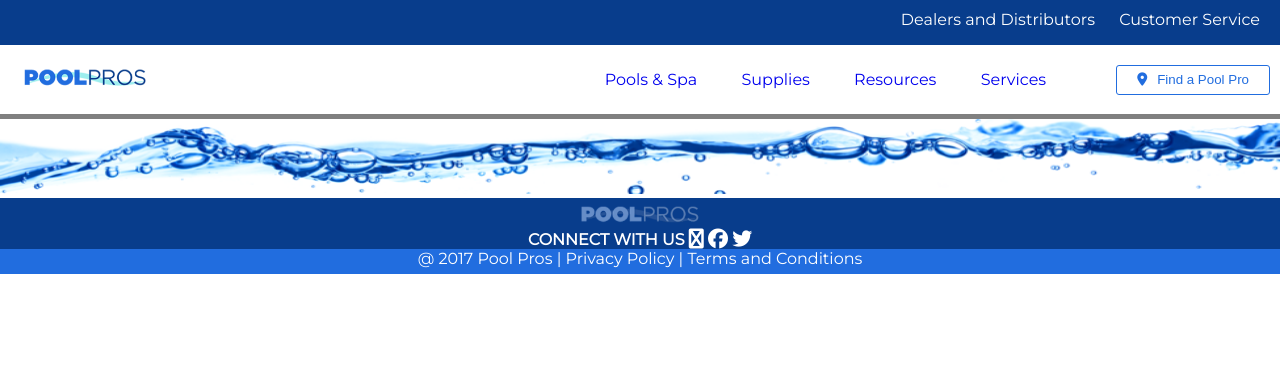
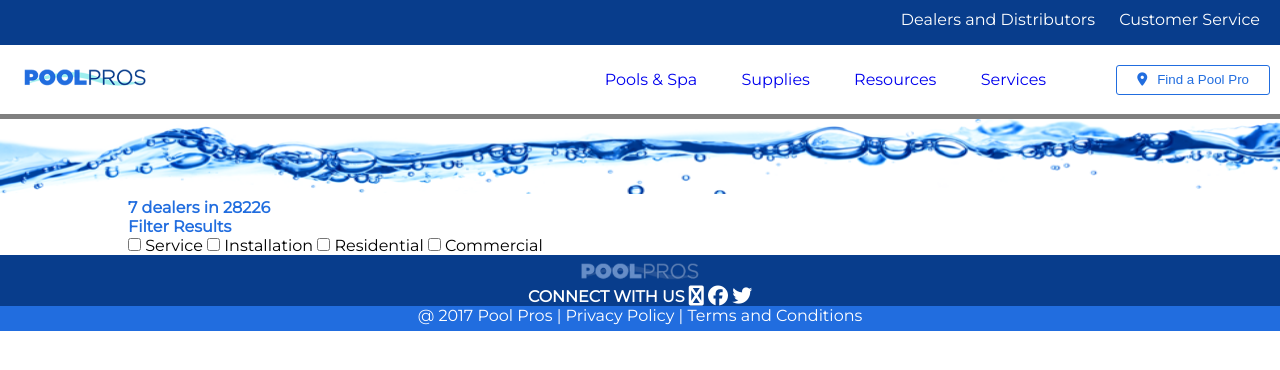
Before and after one commit to joyrox6/Pool-Pros, a plain HTML site: page index.html in a window 1280 px wide. Drawn offline with Linux system fonts and the light colour scheme.

Commit message:
Added main-body button section to website

```diff
--- a/index.html
+++ b/index.html
@@ -50,6 +50,23 @@
 
         <img class="background-image" src="images/background-top.jpg" alt="Water Background Photo" width="100%" height="75px">
 
+        <div class="main-body">
+            <div class="filter-container">
+                <h4>7 dealers in 28226</h4>
+                <h4>Filter Results</h4>
+                <input type="checkbox" id="service" name="service" value="Service">
+                <label for="service">Service</label>
+                <input type="checkbox" id="installation" name="installation" value="Installation">
+                <label for="installation">Installation</label>
+                <input type="checkbox" id="residential" name="residential" value="Residential">
+                <label for="residential">Residential</label>
+                <input type="checkbox" id="commercial" name="commercial" value="Commercial">
+                <label for="commercial">Commercial</label>
+            </div>
+            <div class="contact-container">
+
+            </div>
+        </div>
 
 
         <div class="footer">
--- a/styles.css
+++ b/styles.css
@@ -106,6 +106,15 @@ li {
     width: 25%;
   }
 
+  .main-body {
+    margin: 0 auto;
+    width: 80%;
+  }
+
+  h4 {
+    color: #216ddf;
+  }
+
 footer {
     background-color: #083d8c;
     font-weight: bold;
```
